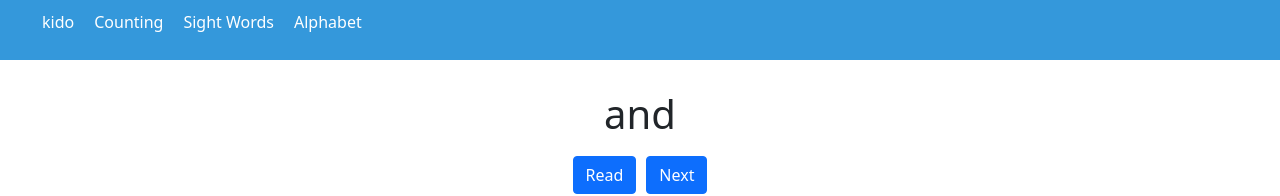
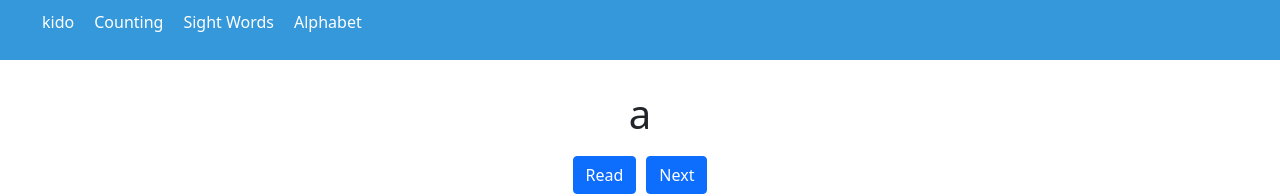
Before and after one commit to dnshariprasad/kidmath, a React (Vite) app: page /sight_words in a window 1280 px wide. Shown: the top 196 px of the page. Built offline with nearby package versions, Linux system fonts and the light colour scheme.

Commit message:
sight words organised

```diff
--- a/src/pages/SightWordsChallenge.tsx
+++ b/src/pages/SightWordsChallenge.tsx
@@ -7,81 +7,78 @@ import KidButton from "../components/KidButton";
 const stringList = [
   "a",
   "an",
+  "am",
   "and",
   "are",
-  "am",
-  "can",
-  "for",
-  "from",
-  "in",
-  "is",
-  "it",
-  "no",
-  "on",
-  "of",
-  "bug",
-  "look",
-  "have",
-  "little",
-  "said",
-  "come",
-  "all",
-  "at",
-  "has",
-  "have",
-  "after",
   "away",
-  "my",
-  "me",
   "run",
   "see",
-  "the",
+  "look",
   "to",
-  "up",
-  "we",
-  "you",
-  "that",
-  "this",
   "with",
   "find",
+  "no",
+  "yes",
   "come",
   "go",
+  "up",
+  "down",
   "far",
   "where",
   "when",
   "what",
   "how",
+  "me",
+  "my",
+  "we",
+  "you",
   "I",
   "he",
   "she",
+  "the",
   "there",
   "they",
   "these",
   "those",
+  "that",
+  "this",
+  "has",
+  "have",
+  "on",
+  "of",
+  "it",
+  "is",
+  "at",
+  "for",
+  "from",
+  "in",
+  "can",
+  "bug",
+  "little",
+  "said",
+  "all",
+  "after",
 ];
 
 const SightWordsChallenge = () => {
-  const [randomString, setRandomString] = useState<string>("");
+  const [count, setCount] = useState<number>(0);
 
-  const generateChallenge = () => {
-    const randomIndex = Math.floor(Math.random() * stringList.length); // Get a random index
-    setRandomString(stringList[randomIndex]); // Return the string at that index
-  };
-
-  useEffect(() => {
-    generateChallenge();
-  }, []);
   const handleReadText = () => {
-    const speech = new SpeechSynthesisUtterance(randomString); // Create a SpeechSynthesisUtterance with the text
-    window.speechSynthesis.speak(speech); // Use the SpeechSynthesis API to read the text
+    const speech = new SpeechSynthesisUtterance(stringList[count]);
+    window.speechSynthesis.speak(speech);
   };
   const handleNext = () => {
-    generateChallenge();
+    let tempCount = count + 1;
+    if (tempCount >= stringList.length) {
+      setCount(0);
+    } else {
+      setCount(tempCount);
+    }
   };
 
   return (
     <CenteredContainerVertical>
-      <h1>{randomString}</h1>
+      <h1>{stringList[count]}</h1>
 
       <CenteredContainerHorizontally>
         <KidButton isActive={true} title="Read" onClick={handleReadText} />
```
